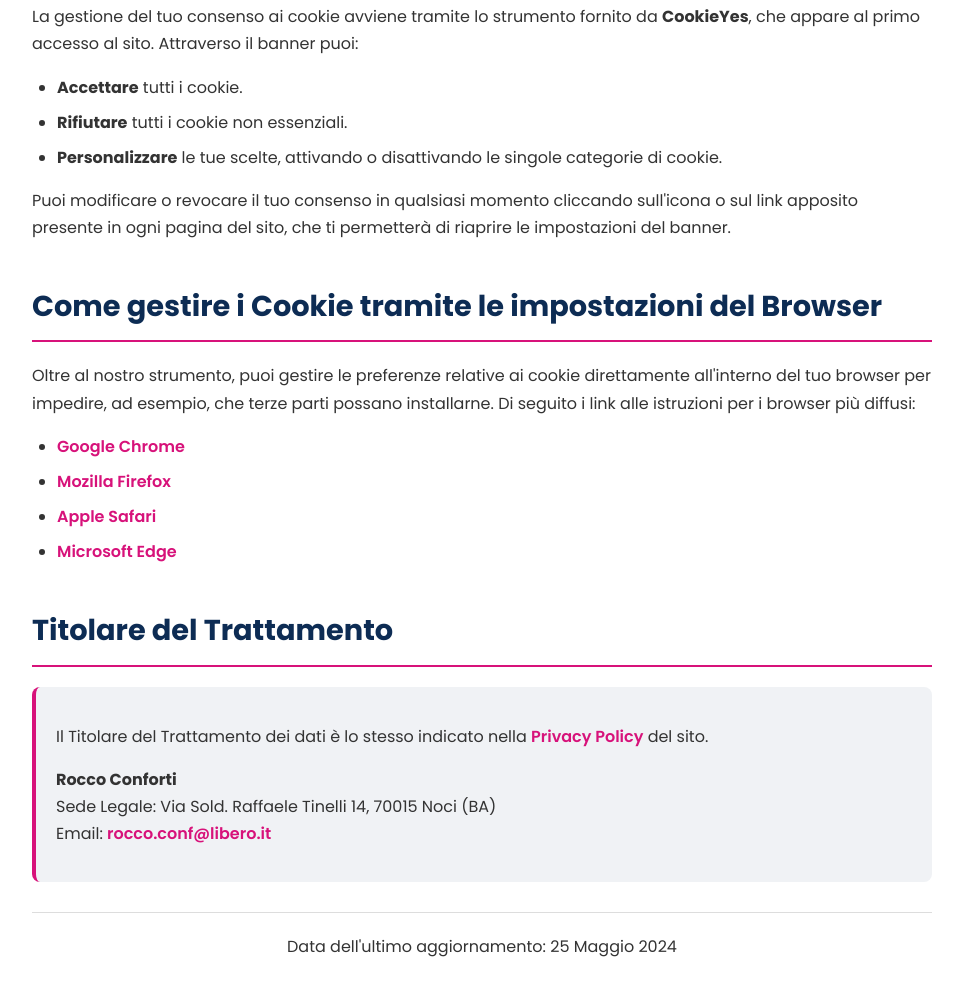
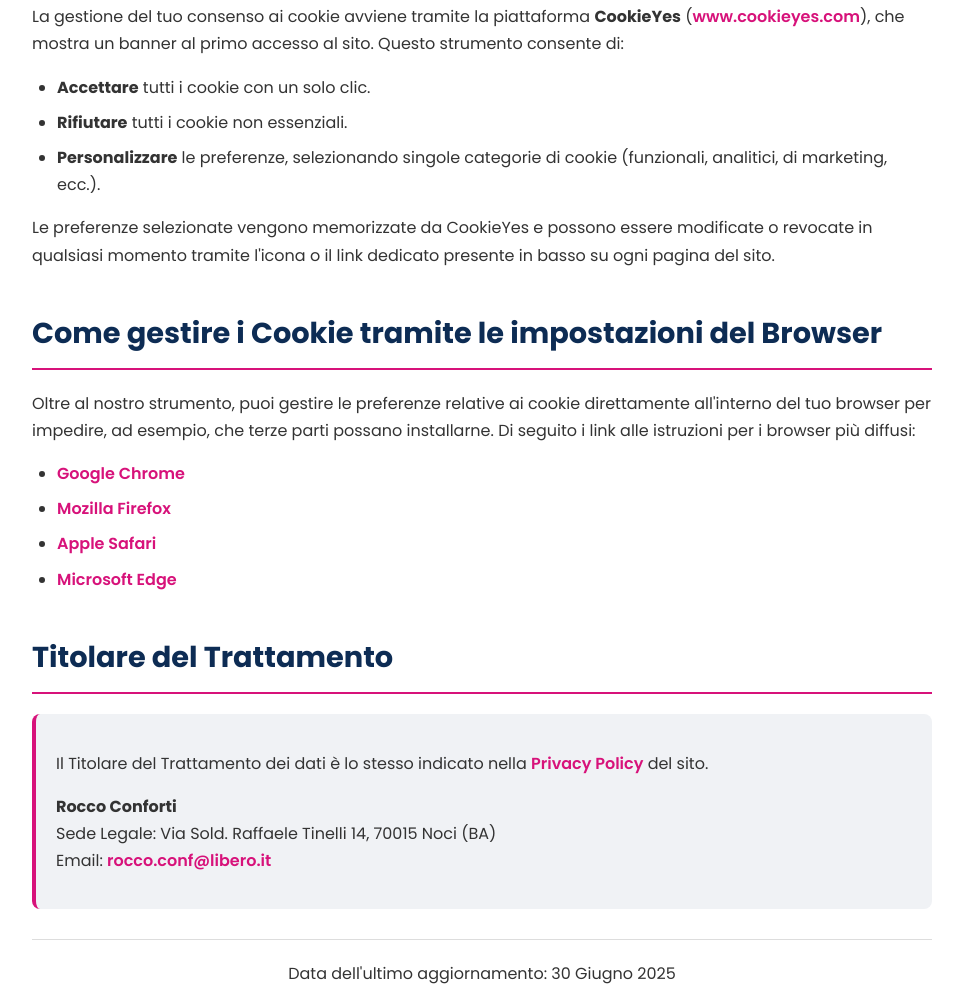
Before and after one commit to lino90/Sito, a plain HTML site: page cookie-policy.html in a window 1280 px wide. Shown: the part 1550-2541 px from the top of the page, without its empty margins (158-1121 px from the left). Drawn offline with Linux system fonts and the light colour scheme.

Commit message:
Update cookie-policy.html

```diff
--- a/cookie-policy.html
+++ b/cookie-policy.html
@@ -103,13 +103,13 @@
             </ul>
 
             <h2>Gestione del Consenso</h2>
-            <p>La gestione del tuo consenso ai cookie avviene tramite lo strumento fornito da <strong>CookieYes</strong>, che appare al primo accesso al sito. Attraverso il banner puoi:</p>
+            <p>La gestione del tuo consenso ai cookie avviene tramite la piattaforma <strong>CookieYes</strong> (<a href="https://www.cookieyes.com/" target="_blank" rel="noopener noreferrer">www.cookieyes.com</a>), che mostra un banner al primo accesso al sito. Questo strumento consente di:</p>
             <ul>
-                <li><strong>Accettare</strong> tutti i cookie.</li>
+                <li><strong>Accettare</strong> tutti i cookie con un solo clic.</li>
                 <li><strong>Rifiutare</strong> tutti i cookie non essenziali.</li>
-                <li><strong>Personalizzare</strong> le tue scelte, attivando o disattivando le singole categorie di cookie.</li>
+                <li><strong>Personalizzare</strong> le preferenze, selezionando singole categorie di cookie (funzionali, analitici, di marketing, ecc.).</li>
             </ul>
-            <p>Puoi modificare o revocare il tuo consenso in qualsiasi momento cliccando sull'icona o sul link apposito presente in ogni pagina del sito, che ti permetterà di riaprire le impostazioni del banner.</p>
+            <p>Le preferenze selezionate vengono memorizzate da CookieYes e possono essere modificate o revocate in qualsiasi momento tramite l'icona o il link dedicato presente in basso su ogni pagina del sito.</p>
 
             <h2>Come gestire i Cookie tramite le impostazioni del Browser</h2>
             <p>Oltre al nostro strumento, puoi gestire le preferenze relative ai cookie direttamente all'interno del tuo browser per impedire, ad esempio, che terze parti possano installarne. Di seguito i link alle istruzioni per i browser più diffusi:</p>
@@ -131,7 +131,7 @@
             </div>
 
              <p style="margin-top: 30px; text-align: center; border-top: 1px solid #ddd; padding-top: 20px;">
-                Data dell'ultimo aggiornamento: 25 Maggio 2024
+                Data dell'ultimo aggiornamento: 30 Giugno 2025
             </p>
         </div>
     </main>
```
